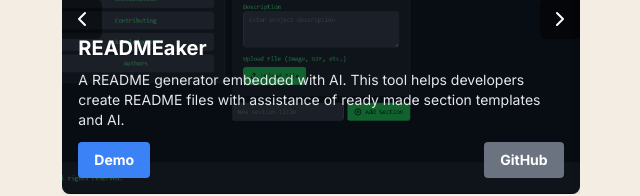
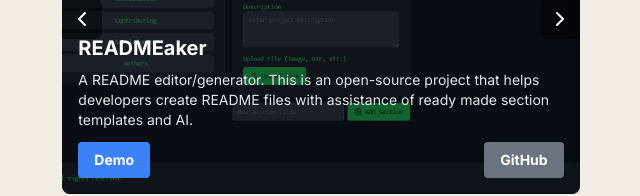
Before and after one commit to machage9603/personal-website, a Next.js app: page /projects in a window 1280 px wide. Shown: the part 395-591 px from the top of the page, without its empty margins (319-959 px from the left). Built offline with nearby package versions, Linux system fonts and the light colour scheme.

Commit message:
Update project/page.tsx

```diff
--- a/app/projects/page.tsx
+++ b/app/projects/page.tsx
@@ -11,7 +11,7 @@
     id: 1,
     title: "READMEaker",
     description:
-      "A README generator embedded with AI. This tool helps developers create README files with assistance of ready made section templates and AI.",
+      "A README editor/generator. This is an open-source project that helps developers create README files with assistance of ready made section templates and AI.",
     demo: "https://readme.works/",
     github: "https://github.com/machage9603/readmeaker",
     image: "/readmeaker.png?height=400&width=600",
```
